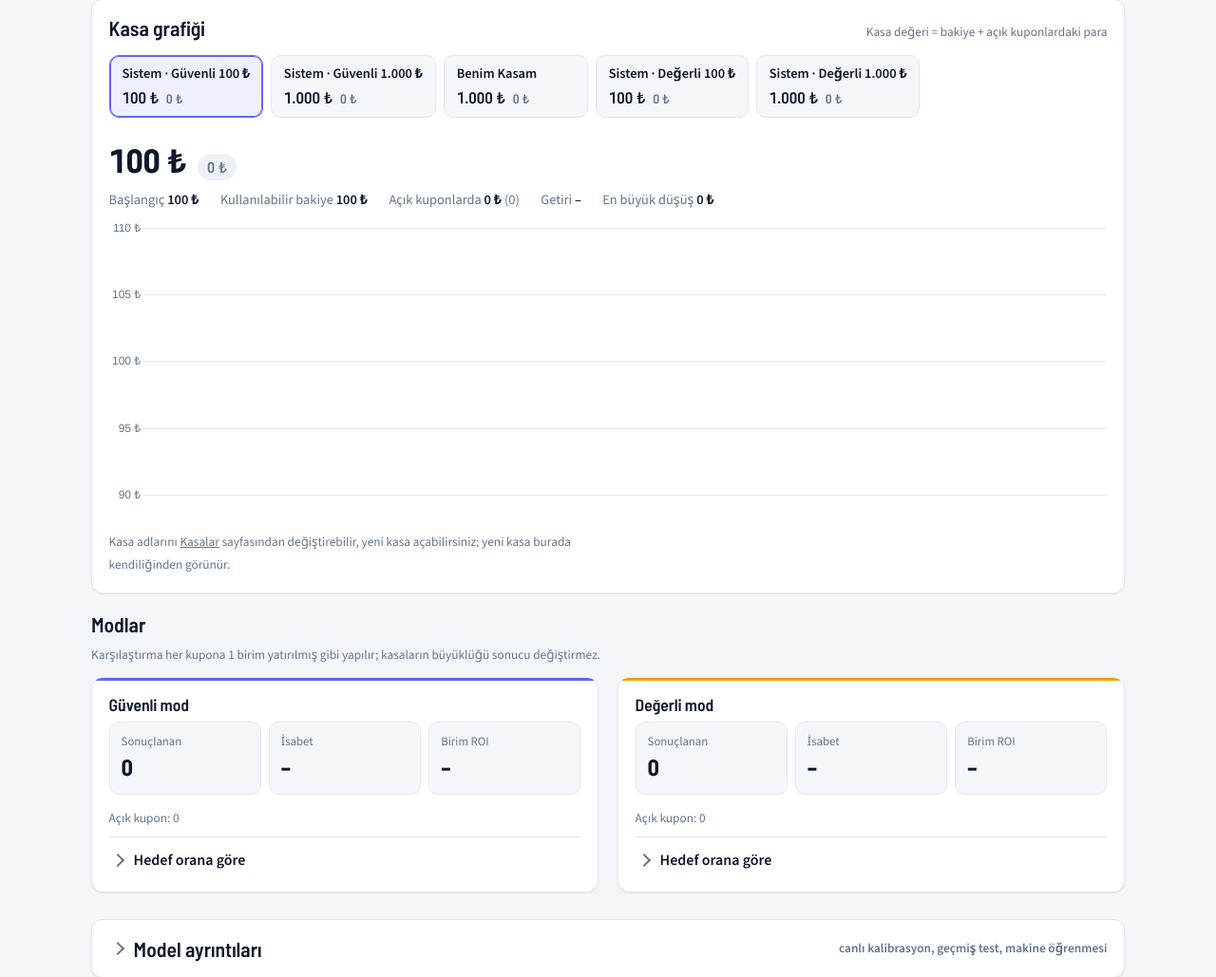
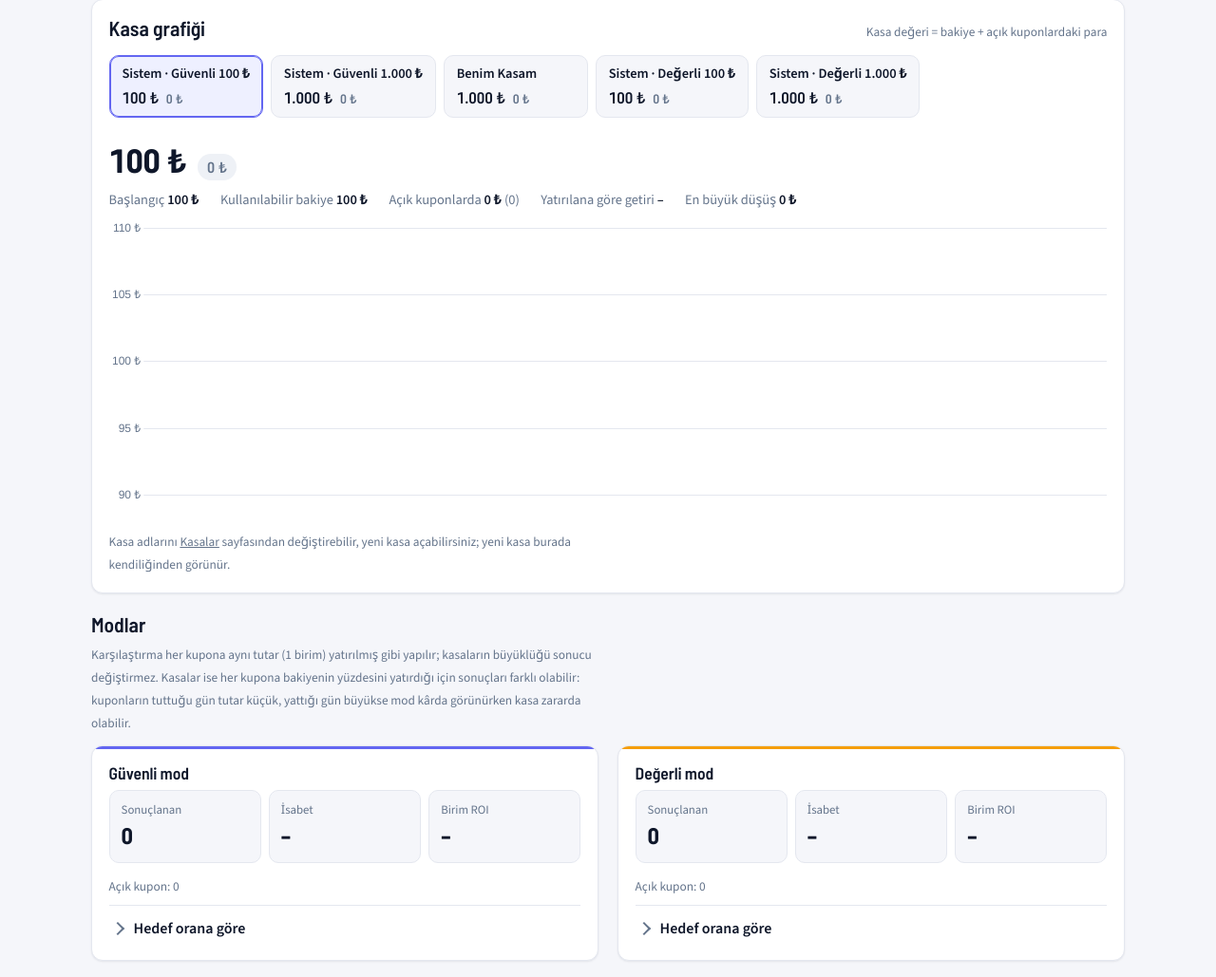
Before and after one commit to uslumehmet/FutbolSonucTahmin, a FastAPI app: page /performans in a window 1280 px wide. Shown: the part 372-1401 px from the top of the page at 95% size. Run offline with FastAPI, Linux system fonts and the light colour scheme; data comes from the database, SQL or seed files in the repository; data that the repository does not hold is empty; some libraries are stand-ins or nearby versions.

Commit message:
Performans: mod sonucu ile kasa sonucunun neden farklı olabileceği yazıldı

```diff
--- a/app/web/templates/performans.html
+++ b/app/web/templates/performans.html
@@ -40,7 +40,7 @@
       <span>Başlangıç <b>{{ w.start_balance|tl }}</b></span>
       <span>Kullanılabilir bakiye <b>{{ w.balance|tl }}</b></span>
       <span>Açık kuponlarda <b>{{ (value - w.balance)|tl }}</b> ({{ st.open }})</span>
-      <span>Getiri <b>{{ st.roi|signed_pct if st.played else '–' }}</b></span>
+      <span title="Kazanılan paranın kuponlara yatırılan toplam paraya oranı (kasanın başlangıcına göre değil)">Yatırılana göre getiri <b>{{ st.roi|signed_pct if st.played else '–' }}</b></span>
       <span>En büyük düşüş <b>{{ st.max_drawdown|tl }}</b></span>
     </div>
   </div>
@@ -50,7 +50,7 @@
 </section>
 
 <h2>Modlar</h2>
-<p class="soft"><small>Karşılaştırma her kupona 1 birim yatırılmış gibi yapılır; kasaların büyüklüğü sonucu değiştirmez.</small></p>
+<p class="soft"><small>Karşılaştırma her kupona aynı tutar (1 birim) yatırılmış gibi yapılır; kasaların büyüklüğü sonucu değiştirmez. Kasalar ise her kupona bakiyenin yüzdesini yatırdığı için sonuçları farklı olabilir: kuponların tuttuğu gün tutar küçük, yattığı gün büyükse mod kârda görünürken kasa zararda olabilir.</small></p>
 <div class="mode-cards">
   {% for mode, label in [('safe', 'Güvenli'), ('value', 'Değerli')] %}{% set ms = modes[mode] %}
   <section class="panel mode-card {{ mode }}">
```
